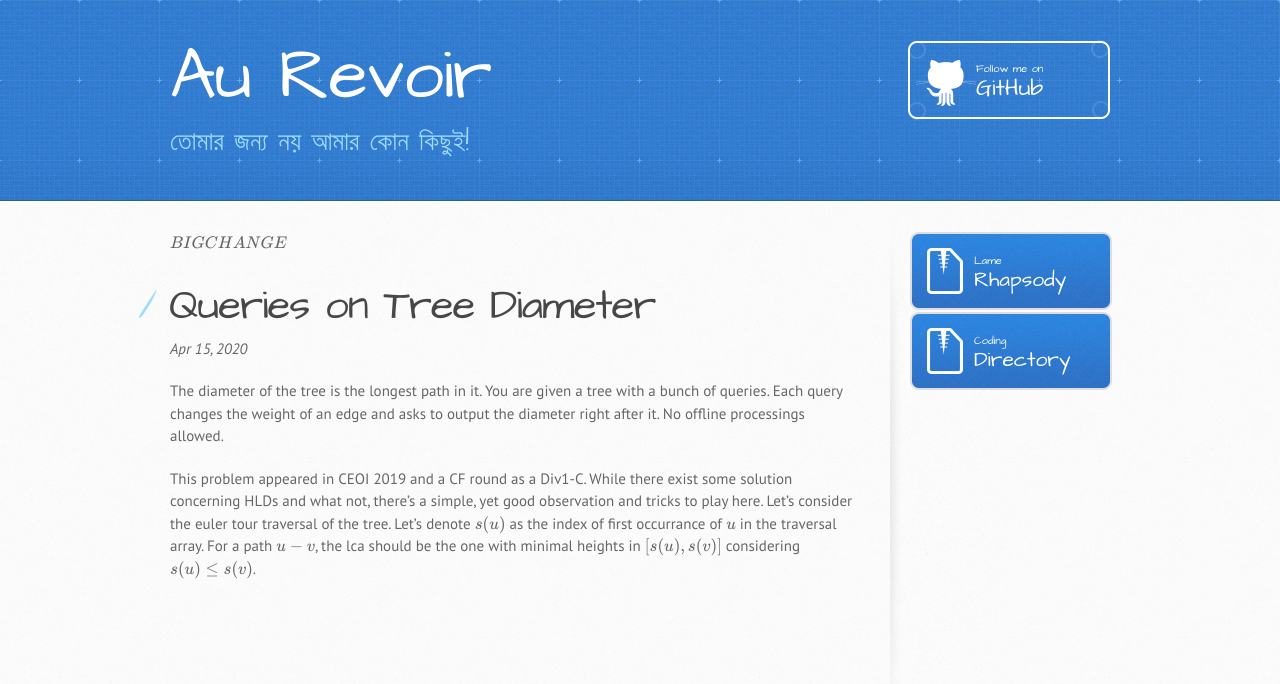
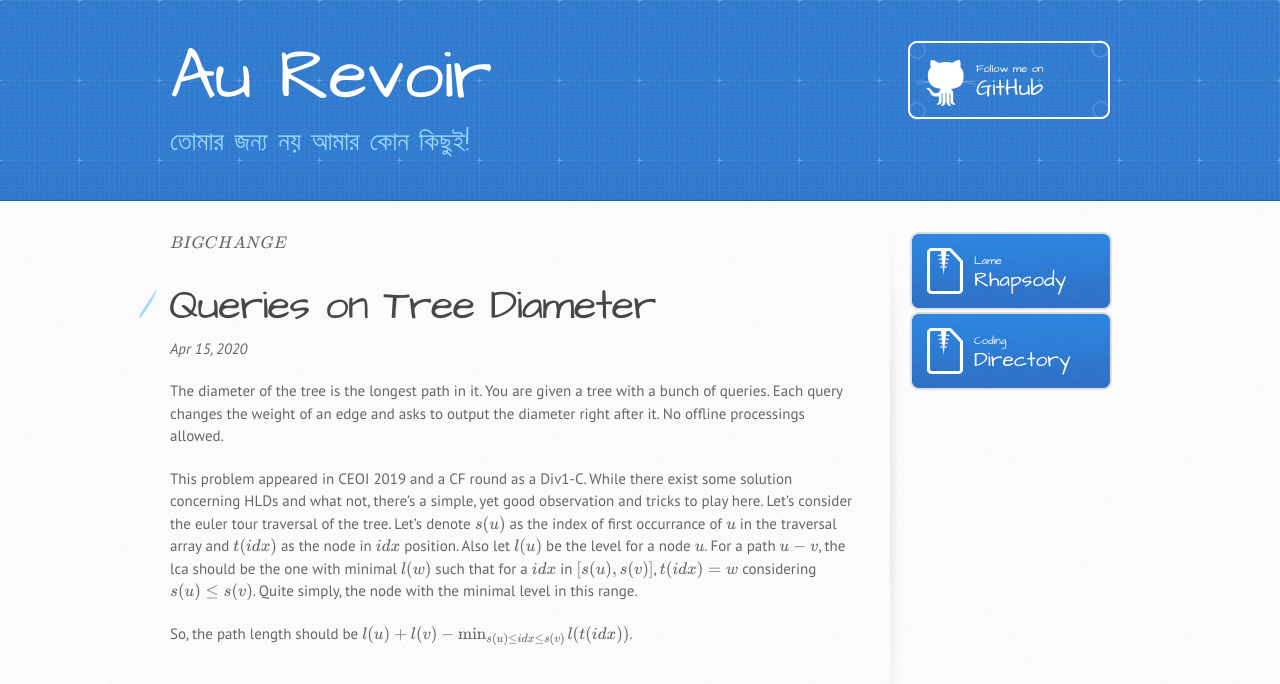
Before and after one commit to rebornplusplus/rebornplusplus.github.io, a Jekyll site: the page built from codir/dox/tree-diameter.md, in a window 1280 px wide. Shown: the top 684 px of the page. Built offline with Jekyll 4.4.1, drawn with Linux system fonts in a browser that asks for light colours; some web fonts are replaced; formulas are drawn with MathJax 3.

Commit message:
Update tree-diameter.md

```diff
--- a/codir/dox/tree-diameter.md
+++ b/codir/dox/tree-diameter.md
@@ -10,4 +10,6 @@ _Apr 15, 2020_
 
 The diameter of the tree is the longest path in it. You are given a tree with a bunch of queries. Each query changes the weight of an edge and asks to output the diameter right after it. No offline processings allowed.
 
-This problem appeared in CEOI 2019 and a CF round as a Div1-C. While there exist some solution concerning HLDs and what not, there's a simple, yet good observation and tricks to play here. Let's consider the euler tour traversal of the tree. Let's denote $s(u)$ as the index of first occurrance of $u$ in the traversal array. For a path $u - v$, the lca should be the one with minimal heights in $[s(u), s(v)]$ considering $s(u) \leq s(v)$.
+This problem appeared in CEOI 2019 and a CF round as a Div1-C. While there exist some solution concerning HLDs and what not, there's a simple, yet good observation and tricks to play here. Let's consider the euler tour traversal of the tree. Let's denote $s(u)$ as the index of first occurrance of $u$ in the traversal array and $t(idx)$ as the node in $idx$ position. Also let $l(u)$ be the level for a node $u$. For a path $u - v$, the lca should be the one with minimal $l(w)$ such that for a $idx$ in $[s(u), s(v)]$, $t(idx) = w$ considering $s(u) \leq s(v)$. Quite simply, the node with the minimal level in this range.
+
+So, the path length should be $l(u) + l(v) - \min_{s(u) \leq idx \leq s(v)} l(t(idx))$.
```
